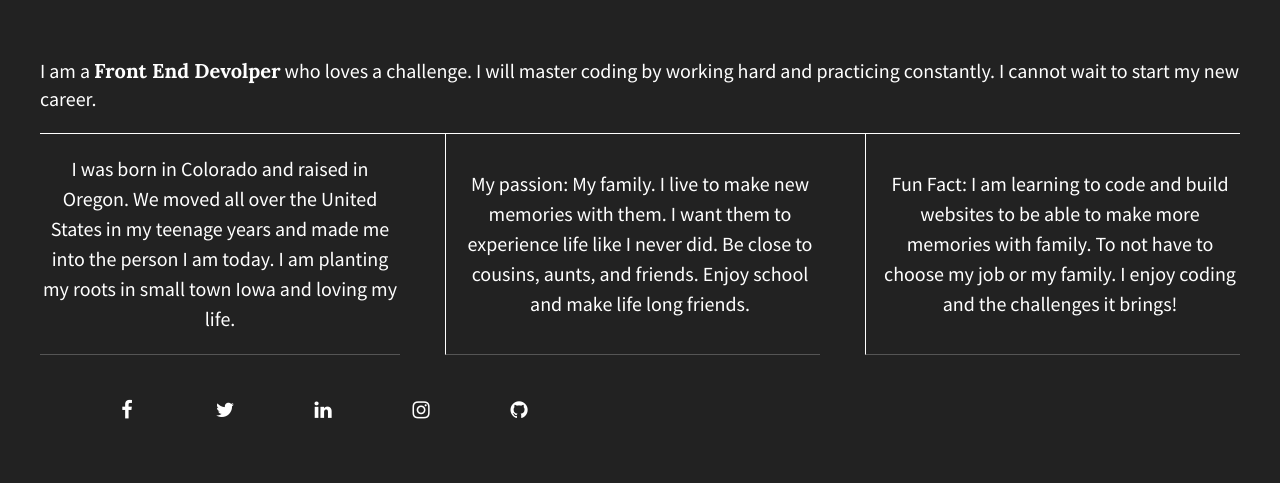
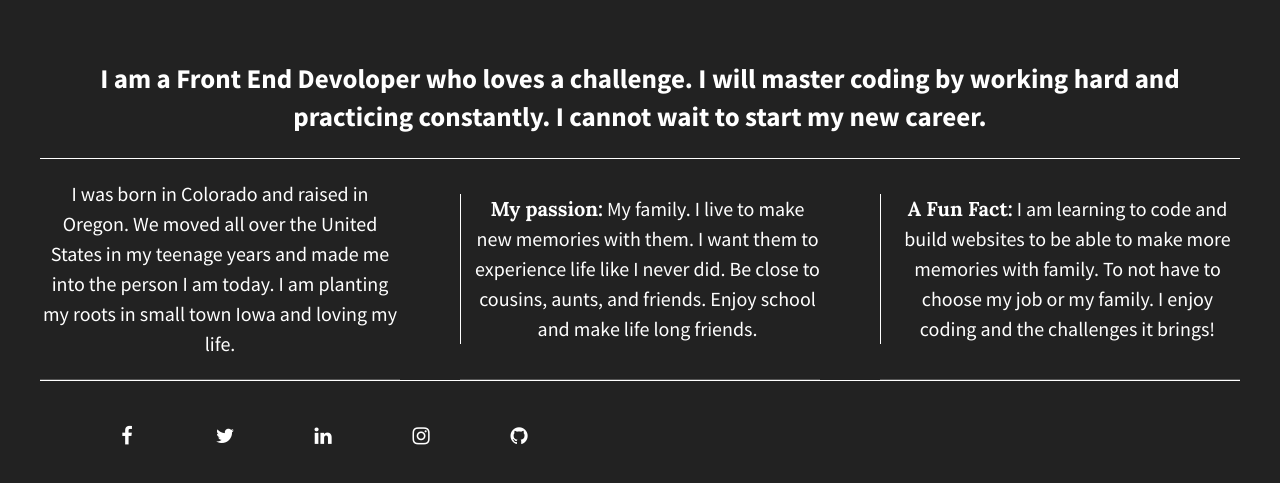
Before and after one commit to jenbuckingham/divs-flexbox-starter, a plain HTML site: page index.html in a window 1280 px wide. Shown: the part 127-610 px from the top of the page. Drawn offline with nearby package versions, Linux system fonts and the light colour scheme.

Commit message:
Add final borders and code

```diff
--- a/css/main.css
+++ b/css/main.css
@@ -113,7 +113,6 @@ body {
 
 .flex-container {
     display: flex;
-
     flex-flow: row wrap;
     justify-content: space-between;
     max-width: 1200px;
@@ -135,20 +134,19 @@ header h1 {
     font-size: 3em;
   }
 
-main {
+section {
     width: 100%;
     display: flex;
     justify-content: center;
     border-bottom: 1px solid #fff;
 }
 
-<<<<<<< HEAD
-main p {
+section h2 {
     font-size: 1.35em;
+    text-align: center;
   }
 
   .flex-items {
-
     display: flex;
     justify-content: center;
     align-items: center;
@@ -157,8 +155,7 @@ main p {
     border-bottom: 1px solid #555;
   }
 
-#div-2,
-#div-3 {
+.border {
     border-left: 1px solid #FFFFFF;
     padding-left: .7em;
 }
@@ -169,13 +166,10 @@ main p {
     display: flex;
     justify-content: center;
     align-items: center;
-
-    height: auto;
     width: 30%;
     overflow: auto;
     text-align: center;
 }
-<<<<<<< HEAD
 
 footer {
   border-top: 1px solid #fff;
@@ -195,19 +189,6 @@ footer ul li {
     background: #222;
     color: white;
 }
-=======
- footer {
-    color: #FFFFFF;
-    line-height: 1.5em;
-    font-size: 1em;
-    height: auto;
-    width: 30%;
-    overflow: auto;
-    text-align: center;
- }
->>>>>>> remotes/origin/main
-
-
 
 /* ==========================================================================
    Helper classes
--- a/index.html
+++ b/index.html
@@ -23,30 +23,27 @@
     <!--[if lt IE 8]>
             <p class="browserupgrade">You are using an <strong>outdated</strong> browser. Please <a href="http://browsehappy.com/">upgrade your browser</a> to improve your experience.</p>
         <![endif]-->
-    <section class="flex-container">
+    <main class="flex-container">
         <header>
             <h1>Hi. I'm Jenny.</h1>
         </header>
-        <main class="wrapper">
-            <p>
-                I am a <span>Front End Devolper</span> who loves a challenge. I will master coding by working hard and practicing
-                constantly. I cannot wait to start my new career.
-            </p>
-        </main>
+        <section>
+            <h2>I am a <span>Front End Devoloper</span> who loves a challenge. I will master coding by working hard and practicing
+                constantly. I cannot wait to start my new career.</h2>
+            </section>
         <div id="div-1" class="flex-items">
             <p>I was born in Colorado and raised in Oregon. We moved all over the United States in my teenage years and
                 made me into the person I am today. I am planting my roots in small town Iowa and loving my life.</p>
         </div>
         <div id="div-2" class="flex-items">
-            <p>My passion: My family. I live to make new memories with them. I want them to experience life like I never
+            <p class="border"><span>My passion:</span> My family. I live to make new memories with them. I want them to experience life like I never
                 did. Be close to cousins, aunts, and friends. Enjoy school and make life long friends.</p>
         </div>
         <div id="div-3" class="flex-items">
-            <p>Fun Fact: I am learning to code and build websites to be able to make more memories with family. To not
+            <p class="border"><span>A Fun Fact:</span> I am learning to code and build websites to be able to make more memories with family. To not
                 have
                 to choose my job or my family. I enjoy coding and the challenges it brings! </p>
         </div>
-
         <footer>
             <ul>
                 <li><a href="#" class="fa fa-facebook"></a></li>
@@ -56,8 +53,7 @@
                 <li><a href="#" class="fa fa-github"></a></li>
             </ul>
         </footer>
-
-    </section>
+    </main>
 
     <script src="https://ajax.googleapis.com/ajax/libs/jquery/1.11.3/jquery.min.js"></script>
     <script>window.jQuery || document.write('<script src="js/vendor/jquery-1.11.3.min.js"><\/script>')</script>
```
